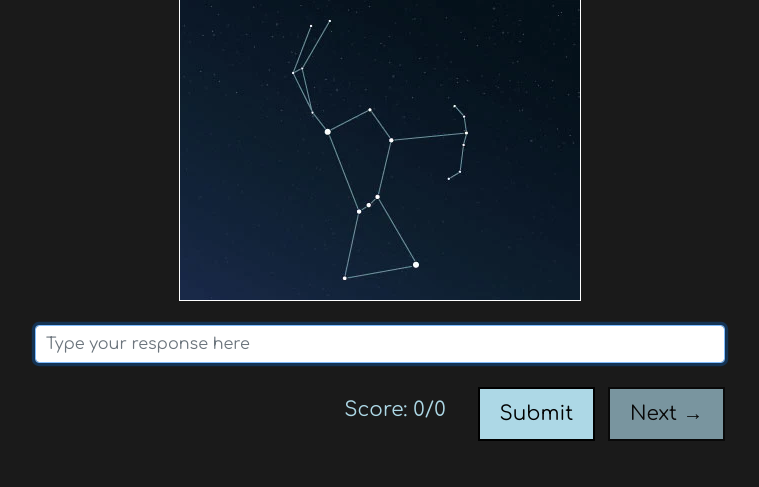
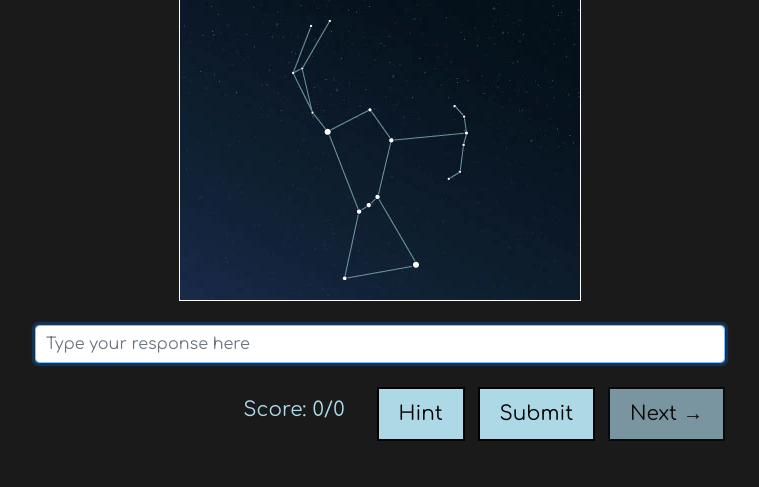
Before and after one commit to gsimp2/UI_constellations, a Flask app: page /quiz/hard in a window 1280 px wide. Shown: the part 136-623 px from the top of the page, without its empty margins (260-1019 px from the left). Run offline with Flask 3, Linux system fonts and the light colour scheme; some libraries are stand-ins or nearby versions.

Commit message:
add hints to quiz hard

```diff
--- a/server.py
+++ b/server.py
@@ -95,7 +95,8 @@ def quiz_hard_init():
         "name": current_name,
         "current_index": current_index,
         "score": quiz_hard_progress["score"],
-        "total": total
+        "total": total,
+        "all_constellation_names": quiz_hard_progress["reordered_constellations"]
     })
 
 
--- a/static/quiz_hard.js
+++ b/static/quiz_hard.js
@@ -1,6 +1,7 @@
 let currentConstellation = null;
 let currentName = null;
 let hasAnswered = false;
+let all_constellation_names = null;
 
 $(document).ready(function () {
   initQuiz();
@@ -12,6 +13,7 @@ $(document).ready(function () {
     }
   });
 
+  $("#hint-btn").on("click", displayHint);
   $("#submit-btn").on("click", checkAnswer);
   $("#next-btn").on("click", nextQuestion);
 });
@@ -30,6 +32,7 @@ function initQuiz() {
     success: function (response) {
       currentConstellation = response.constellation;
       currentName = response.name;
+      all_constellation_names = response.all_constellation_names;
       $("#score").text(`${response.score}/${response.current_index}`);
       updateProgressBar(response.current_index);
       displayQuestion();
@@ -56,6 +59,7 @@ function displayQuestion() {
   $("#learn-text").empty();
 
   $("#answer-input").val("").prop("disabled", false);
+  $("#hint-btn").prop("disabled", false);
   $("#submit-btn").prop("disabled", false);
   $("#next-btn").prop("disabled", true);
 
@@ -64,6 +68,23 @@ function displayQuestion() {
   );
 
   $("#answer-input").focus();
+}
+
+function displayHint() {
+  const hint_indices = new Set();
+  hint_indices.add(currentName);
+  while (hint_indices.size < 4) {
+    const hint_candidate_index = Math.floor(
+      Math.random() * all_constellation_names.length
+    );
+    hint_indices.add(all_constellation_names[hint_candidate_index]);
+  }
+  const hints = Array.from(hint_indices).sort();
+  $("#feedback-text").html(
+    `<span>Hints: ${hints[0]}, ${hints[1]}, ${hints[2]},
+    ${hints[3]}</span>`
+  );
+  $("#hint-btn").prop("disabled", true);
 }
 
 function checkAnswer() {
--- a/templates/quiz_hard.html
+++ b/templates/quiz_hard.html
@@ -44,6 +44,7 @@
 						<div class="d-flex justify-content-end align-items-center">
 							<h5 class="score mr-3">Score: <span id="score">0/0</span></h5>
 							<div class="ml-3">
+								<button id="hint-btn" class="btn learn mr-2">Hint</button>
 								<button id="submit-btn" class="btn learn mr-2">Submit</button>
 								<button id="next-btn" class="btn learn" disabled>Next →</button>
 							</div>
```
